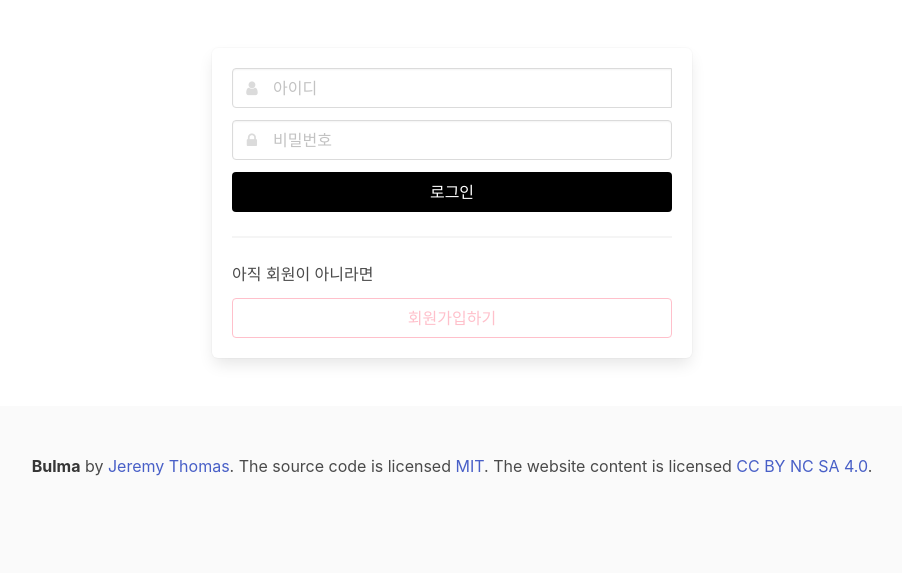
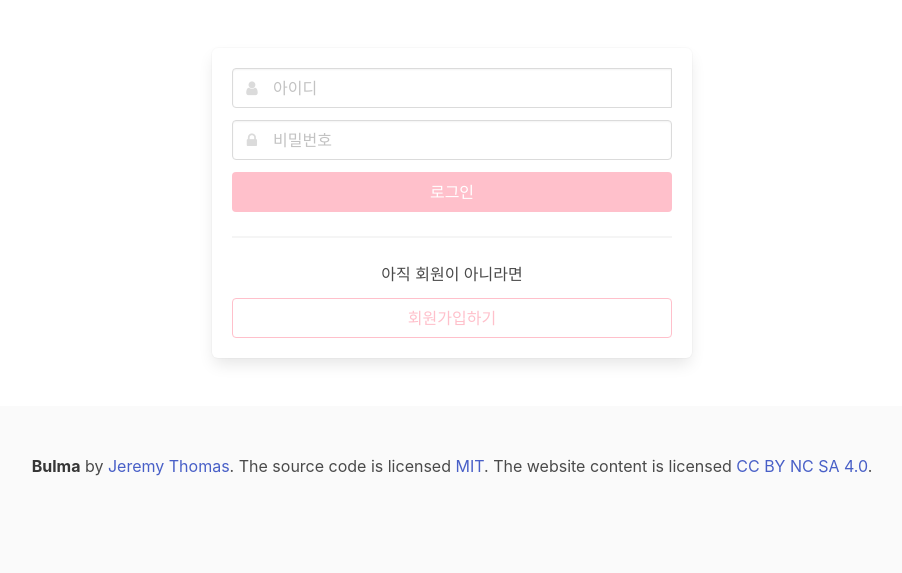
Before and after one commit to 99-8-3-Ranunculus/ranunculus, a Flask app: page /login in a window 1280 px wide. Shown: the part 56-629 px from the top of the page, without its empty margins (188-1090 px from the left). Run offline with Flask 2, Linux system fonts and the light colour scheme; some libraries are stand-ins or nearby versions.

Commit message:
is-ranunculus 태그 추가

```diff
--- a/templates/login.html
+++ b/templates/login.html
@@ -14,7 +14,7 @@
     }
 
     .button.is-ranunculus {
-        background-color: black;
+        background-color: pink;
         border-color: transparent;
         color: #fff !important;
     }
@@ -94,10 +94,11 @@
         return regExp.test(asValue);
     }
 
+
     function check_dup() {
         let username = $("#input-username").val()
         console.log(username)
-        if (username == "") {
+        if (username === "") {
             $("#help-id").text("아이디를 입력해주세요.").removeClass("is-safe").addClass("is-danger")
             $("#input-username").focus()
             return;
@@ -132,7 +133,6 @@
 
 {# <header>와 <nav> #}
 {% include 'lib/top.html' %}
-
 <section class="section">
     <div class="container">
         <div class="box" style="max-width: 480px;margin:auto">
@@ -141,40 +141,46 @@
                     <div class="content">
                         <div class="field has-addons">
                             <div class="control has-icons-left" style="width:100%">
-                                <input id="input-userid" class="input" type="text" placeholder="아이디">
+                                <input id="input-username" class="input" type="text" placeholder="아이디">
                                 <span class="icon is-small is-left"><i class="fa fa-user"></i></span>
                             </div>
                             <div id="btn-check-dup" class="control is-hidden">
                                 <button class="button is-ranunculus" onclick="check_dup()">중복확인</button>
                             </div>
+
                         </div>
                         <p id="help-id" class="help is-hidden">아이디는 2-10자의 영문과 숫자와 일부 특수문자(._-)만 입력 가능합니다.</p>
                         <p id="help-id-login" class="help is-danger"></p>
+
                         <div class="field">
                             <div class="control has-icons-left">
                                 <input id="input-password" class="input" type="password" placeholder="비밀번호">
                                 <span class="icon is-small is-left"><i class="fa fa-lock"></i></span>
                             </div>
-                            <p id="help-password" class="help is-hidden">영문과 숫자 조합의 8-20자의 비밀번호를 설정해주세요.
-                                특수문자(!@#$%^&*)도
+                            <p id="help-password" class="help is-hidden">영문과 숫자 조합의 8-20자의 비밀번호를 설정해주세요. 특수문자(!@#$%^&*)도
                                 사용 가능합니다.</p>
                         </div>
+
+
                     </div>
-                    <div id="div-sign-in-or-up" class="has-text-centepink">
+                    <div id="div-sign-in-or-up" class="has-text-centered">
                         <nav class="level is-mobile">
                             <button class="level-item button is-ranunculus" onclick="sign_in()">
                                 로그인
                             </button>
+
                         </nav>
                         <hr>
                         <h4 class="mb-3">아직 회원이 아니라면</h4>
                         <nav class="level is-mobile">
+
                             <button class="level-item button is-ranunculus is-outlined"
                                     onclick="toggle_sign_up()">
                                 회원가입하기
                             </button>
                         </nav>
                     </div>
+
                     <div id="sign-up-box" class="is-hidden">
                         <div class="mb-5">
                             <div class="field">
@@ -184,6 +190,7 @@
                                     <span class="icon is-small is-left"><i class="fa fa-lock"></i></span>
                                 </div>
                                 <p id="help-password2" class="help is-hidden">비밀번호를 다시 한 번 입력해주세요.</p>
+
                             </div>
                         </div>
                         <nav class="level is-mobile">
@@ -195,9 +202,12 @@
                             </button>
                         </nav>
                     </div>
+
+
                 </div>
             </article>
         </div>
+
     </div>
 </section>
 
```
